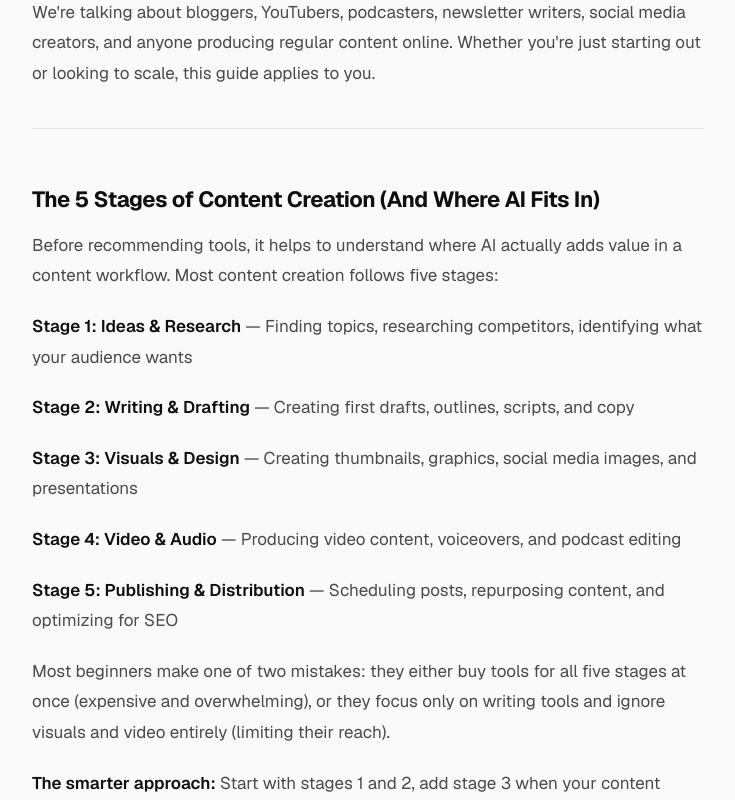
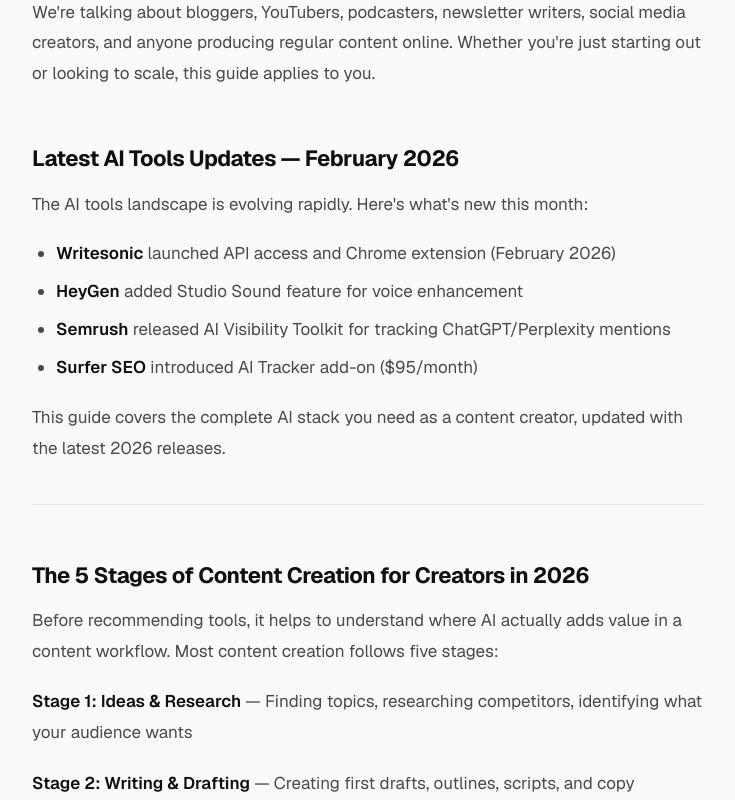
Before and after one commit to businessai20260204-maker/toolfinderlab, a Next.js app: page /articles/best-ai-tools-content-creators-2026 in a window 1280 px wide. Shown: the part 680-1480 px from the top of the page, without its empty margins (272-1007 px from the left). Built offline with nearby package versions, Linux system fonts and the light colour scheme.

Commit message:
Optimize Creators article for '2026 updates' and 'roundup' keywords

```diff
--- a/app/articles/best-ai-tools-content-creators-2026/content.mdx
+++ b/app/articles/best-ai-tools-content-creators-2026/content.mdx
@@ -1,4 +1,4 @@
-# Best AI Tools for Content Creators in 2026: A Beginner's Guide to Building Your First AI Stack
+# Best AI Tools for Content Creators in 2026: Complete Roundup & Latest Updates
 
 If you search "best AI tools for content creators," you'll find lists of 20, 30, even 50 tools. It's overwhelming—and for a beginner, it's almost useless.
 
@@ -10,9 +10,20 @@
 
 We're talking about bloggers, YouTubers, podcasters, newsletter writers, social media creators, and anyone producing regular content online. Whether you're just starting out or looking to scale, this guide applies to you.
 
+## Latest AI Tools Updates — February 2026
+
+The AI tools landscape is evolving rapidly. Here's what's new this month:
+
+- **Writesonic** launched API access and Chrome extension (February 2026)
+- **HeyGen** added Studio Sound feature for voice enhancement
+- **Semrush** released AI Visibility Toolkit for tracking ChatGPT/Perplexity mentions
+- **Surfer SEO** introduced AI Tracker add-on ($95/month)
+
+This guide covers the complete AI stack you need as a content creator, updated with the latest 2026 releases.
+
 ---
 
-## The 5 Stages of Content Creation (And Where AI Fits In)
+## The 5 Stages of Content Creation for Creators in 2026
 
 Before recommending tools, it helps to understand where AI actually adds value in a content workflow. Most content creation follows five stages:
 
@@ -156,7 +167,7 @@
 
 ---
 
-## The Recommended Beginner AI Stack
+## The Recommended Beginner AI Stack for Content Creators 2026
 
 Based on the stages above, here's the practical toolkit for a content creator just getting started:
 
@@ -225,7 +236,7 @@
 
 ---
 
-## Common Beginner Mistakes to Avoid
+## Common Beginner Mistakes to Avoid in 2026
 
 **Mistake 1: Buying too many tools at once**
 New creators often subscribe to 5–6 AI tools simultaneously before establishing a content routine. This leads to tool overload—spending more time learning tools than creating content. Start with the free stack, establish your workflow, then add one paid tool at a time.
```
